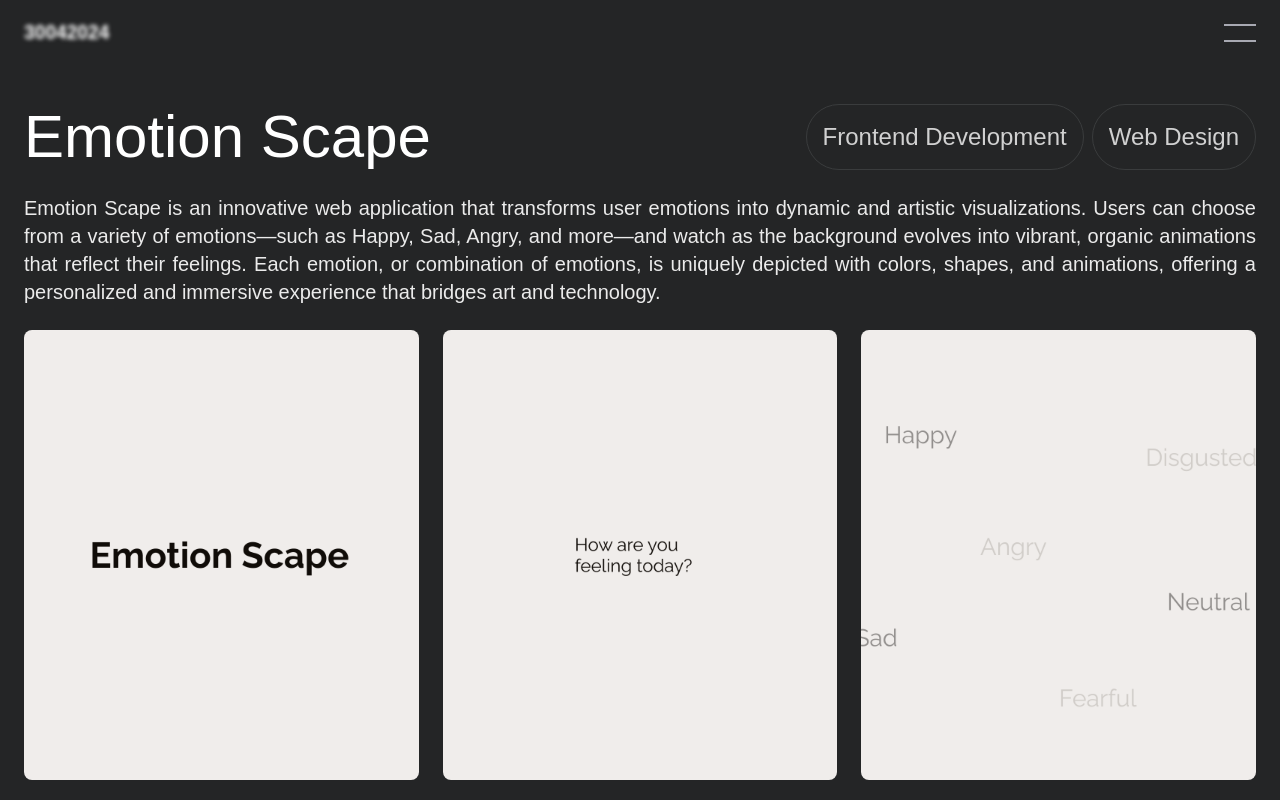
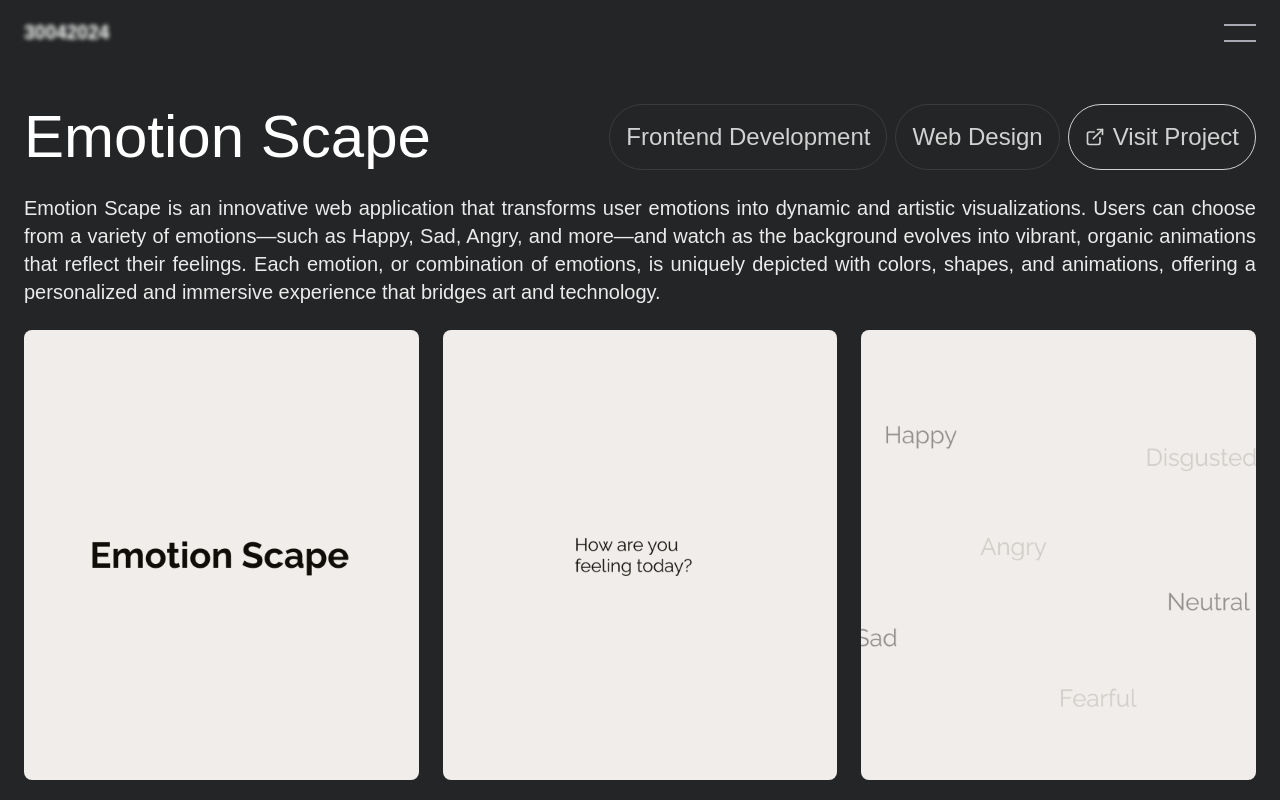
Before and after one commit to devcimen/portfolio-emrecimen, a Next.js app: page /projects/emotion-scape in a window 1280 px wide. Shown: the top 800 px of the page. Built offline with nearby package versions, Linux system fonts and the light colour scheme; a web font is replaced by a local one.

Commit message:
Fixed nav menu and date in footer - also added visit project tag to open website project

```diff
--- a/package.json
+++ b/package.json
@@ -11,6 +11,7 @@
   },
   "dependencies": {
     "framer-motion": "^11.3.30",
+    "lucide-react": "^0.554.0",
     "next": "^14.2.3",
     "next-sitemap": "^4.2.3",
     "react": "^18",
--- a/src/components/ContactFooter.tsx
+++ b/src/components/ContactFooter.tsx
@@ -49,7 +49,7 @@ const ContactFooter: FC = () => {
                     className="text-gray-600 text-xs mt-4 lg:mt-8 text-blur-xs flex justify-center items-center lg:text-sm"
                     {...animationConfigText}
                 >
-                    © 2024 EMRE CIMEN all rights reserved
+                    © {new Date().getFullYear()} EMRE CIMEN
                 </motion.div>
             </motion.footer>
         </>
--- a/src/components/NavMenu.tsx
+++ b/src/components/NavMenu.tsx
@@ -72,10 +72,10 @@ const NavMenu: FC = () => {
             >
                 <motion.ul className="flex flex-col space-y-10">
                     <NavElement href="/projects" text="Projects" variants={itemVariants} isOpen={isOpen} onClick={toggleMenu} />
-                    <NavElement href="/" text="Photography" variants={itemVariants} isOpen={isOpen} onClick={toggleMenu} />
+                    {/* <NavElement href="/photography" text="Photography" variants={itemVariants} isOpen={isOpen} onClick={toggleMenu} />
                     <NavElement href="/" text="Literature" variants={itemVariants} isOpen={isOpen} onClick={toggleMenu} />
                     <NavElement href="/" text="Blog" variants={itemVariants} isOpen={isOpen} onClick={toggleMenu} />
-                    <NavElement href="/#about" text="About" variants={itemVariants} isOpen={isOpen} onClick={toggleMenu} />
+                    <NavElement href="/#about" text="About" variants={itemVariants} isOpen={isOpen} onClick={toggleMenu} /> */}
                 </motion.ul>
             </motion.nav>
         </>
--- a/src/components/ProjectCard.tsx
+++ b/src/components/ProjectCard.tsx
@@ -14,16 +14,28 @@ interface ProjectCard {
     image: string;
     video?: string;
     link: string;
+    externalLink?: string;
 }
 
-const ProjectCard: FC<ProjectCard> = ({ title, tags, image, video, link }) => {
+const ProjectCard: FC<ProjectCard> = ({ title, tags, image, video, link, externalLink }) => {
     const router = useRouter();
     const [isHovered, setIsHovered] = useState(false);
+
+    const handleCardClick = () => {
+        router.push(link);
+    };
+
+    const handleExternalLinkClick = (e?: React.MouseEvent) => {
+        e?.stopPropagation();
+        if (externalLink) {
+            window.open(externalLink, '_blank', 'noopener,noreferrer');
+        }
+    };
 
     return (
         <motion.div
             className="cursor-pointer overflow-hidden"
-            onClick={() => router.push(link)}
+            onClick={handleCardClick}
             onMouseEnter={() => setIsHovered(true)}
             onMouseLeave={() => setIsHovered(false)}
             whileHover={{ scale: 1.02, transition: { duration: 0.5 } }}
@@ -52,6 +64,13 @@ const ProjectCard: FC<ProjectCard> = ({ title, tags, image, video, link }) => {
                     {tags.map((tag, index) => (
                         <Tag key={index} text={tag} type="primarySmall" />
                     ))}
+                    {externalLink && (
+                        <Tag
+                            text="Visit Project"
+                            type="visitProject"
+                            onClick={handleExternalLinkClick}
+                        />
+                    )}
                 </div>
             </motion.div>
         </motion.div>
--- a/src/components/Tag.tsx
+++ b/src/components/Tag.tsx
@@ -3,28 +3,37 @@
 
 import { FC } from "react";
 import { motion } from "framer-motion";
+import { ExternalLink } from "lucide-react";
 import { animationConfig, animationConfigHover } from "@/utils/animationConfig";
 
 // Tag Props
 interface TagProps {
     text: string;
-    type?: 'primary' | 'secondary' | 'primarySmall';
+    type?: 'primary' | 'secondary' | 'primarySmall' | 'link';
+    onClick?: (e?: React.MouseEvent) => void;
 }
 
-const Tag: FC<TagProps> = ({ text, type = 'primary' }) => {
+const Tag: FC<TagProps> = ({ text, type = 'primary', onClick }) => {
     const styles = {
         primary: "inline-block p-2 lg:p-4 border border-gray-100 text-gray-400 text-xs lg:text-2xl rounded-full",
+        link: "inline-block p-2 lg:p-4 border border-gray-400 text-gray-400 text-xs lg:text-2xl rounded-full hover:border-gray-200 hover:text-gray-200 transition-colors cursor-pointer",
         secondary: "inline-block p-2 lg:p-16 lg:text-5xl lg:p-4 border border-gray-FFF text-gray-FFF text-base rounded-lg whitespace-nowrap",
         primarySmall: "inline-block p-2 lg:p-2 border border-gray-100 text-gray-400 text-xs rounded-full",
     };
 
     return (
         <motion.div
-            className={styles[type]}
+            className={`${styles[type]} flex items-center gap-2`}
             {...animationConfig}
             {...(type === 'secondary' ? animationConfigHover : {})}
+            onClick={onClick}
+            style={{ cursor: type === 'link' ? 'pointer' : 'default' }}
         >
-            {text}
+            {(type === 'link') && (
+                <ExternalLink size={20} />
+            )}
+            <span>{text}</span>
+
         </motion.div>
     );
 }
--- a/src/pages/projects/[id].tsx
+++ b/src/pages/projects/[id].tsx
@@ -19,6 +19,7 @@ interface ProjectDetailProps {
         description: string;
         tags: string[];
         images: string[];
+        externalLink: string;
     };
 }
 
@@ -48,6 +49,14 @@ const ProjectDetail: FC<ProjectDetailProps> = ({ project }) => {
                             {project.tags.map((tag, index) => (
                                 <Tag key={index} text={tag} type="primary" />
                             ))}
+                            {/* Project link tag */}
+                            {project.externalLink && (
+                                <Tag
+                                    text="Visit Project"
+                                    type="link"
+                                    onClick={() => window.open(project.externalLink, '_blank', 'noopener,noreferrer')}
+                                />
+                            )}
                         </motion.div>
                     </motion.div>
 
--- a/src/utils/projects.ts
+++ b/src/utils/projects.ts
@@ -37,6 +37,7 @@ const projectDetails = [
             "/projects/emotion-scape/5.png",
             "/projects/emotion-scape/6.png",
         ],
+        externalLink: "https://emotion-scape.vercel.app/"
     },
     {
         id: "evolve",
```
Also changed, not shown: 1 other file (tests, documents, lock files or other folders).
